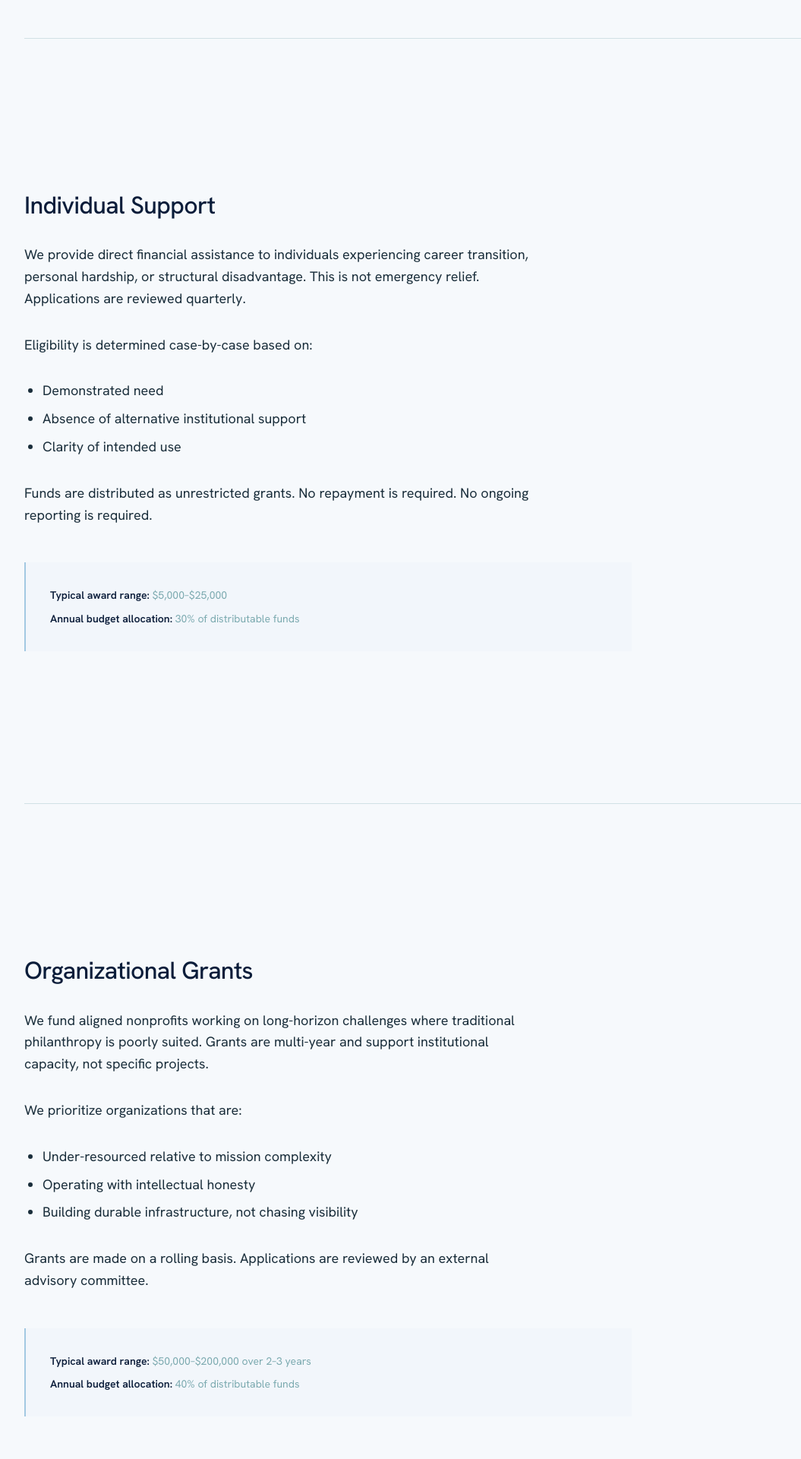
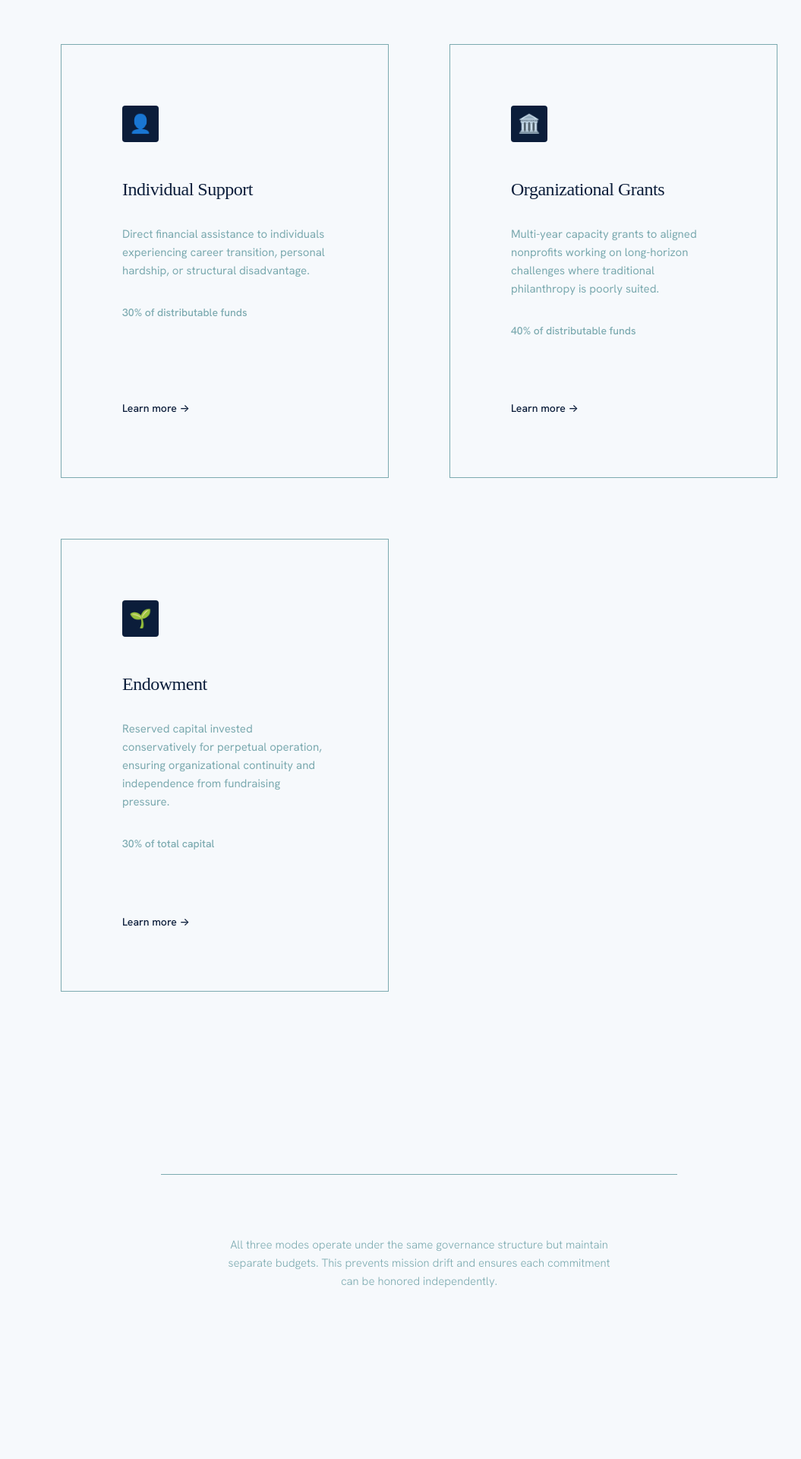
Before and after one commit to Roco41589/ghosts-worth-chasing-site, a Next.js app in the folder ghosts-redesign/: page /what-we-do in a window 1280 px wide. Shown: the part 580-2500 px from the top of the page at 76% size, without its empty margins (88-1143 px from the left). Built offline with nearby package versions, Linux system fonts and the light colour scheme.

Commit message:
Update page.tsx
What we do update

```diff
--- a/ghosts-redesign/app/what-we-do/page.tsx
+++ b/ghosts-redesign/app/what-we-do/page.tsx
@@ -1,3 +1,5 @@
+import Link from 'next/link'
+
 export default function WhatWeDo() {
   return (
     <>
@@ -6,6 +8,10 @@ export default function WhatWeDo() {
         <p style={{
           color: 'var(--color-text-secondary)',
           fontWeight: 300,
+          fontSize: '18px',
+          lineHeight: 1.6,
+          maxWidth: '700px',
+          margin: '0 auto',
         }}>
           Ghosts Worth Chasing operates in three distinct modes, each with separate accounting,
           criteria, and oversight. Funds are not commingled. Each mode serves a different time
@@ -13,162 +19,256 @@ export default function WhatWeDo() {
         </p>
       </section>
 
+      <section className="section">
         <div style={{
           maxWidth: 'var(--max-content-width)',
           margin: '0 auto',
-        padding: '0 var(--space-lg)',
+          display: 'grid',
+          gridTemplateColumns: 'repeat(auto-fit, minmax(280px, 1fr))',
+          gap: 'var(--space-lg)',
+          padding: '0 var(--space-md)',
         }}>
-        <hr />
+          {/* Individual Support Card */}
+          <Link
+            href="/what-we-do/individual-support"
+            style={{
+              border: '1px solid var(--color-border)',
+              padding: 'var(--space-lg)',
+              background: 'var(--color-mist-white)',
+              textDecoration: 'none',
+              color: 'inherit',
+              transition: 'border-color 0.2s ease, box-shadow 0.2s ease',
+              display: 'flex',
+              flexDirection: 'column',
+              gap: 'var(--space-md)',
+            }}
+            onMouseEnter={(e) => {
+              e.currentTarget.style.borderColor = 'var(--color-sky-blue)'
+              e.currentTarget.style.boxShadow = '0 2px 8px rgba(11, 29, 58, 0.08)'
+            }}
+            onMouseLeave={(e) => {
+              e.currentTarget.style.borderColor = 'var(--color-border)'
+              e.currentTarget.style.boxShadow = 'none'
+            }}
+          >
+            <div style={{
+              width: '48px',
+              height: '48px',
+              borderRadius: '4px',
+              background: 'var(--color-deep-navy)',
+              display: 'flex',
+              alignItems: 'center',
+              justifyContent: 'center',
+              color: 'var(--color-mist-white)',
+              fontSize: '24px',
+            }}>
+              👤
             </div>
 
-      <section className="section">
-        <div style={{ maxWidth: '800px' }}>
-          <h2>Individual Support</h2>
-          <p>
-            We provide direct financial assistance to individuals experiencing career transition,
-            personal hardship, or structural disadvantage. This is not emergency relief.
-            Applications are reviewed quarterly.
+            <div style={{ flex: 1 }}>
+              <h2 style={{
+                fontFamily: 'Regika, serif',
+                fontSize: '24px',
+                marginBottom: 'var(--space-sm)',
+                color: 'var(--color-deep-navy)',
+              }}>
+                Individual Support
+              </h2>
+              <p style={{
+                color: 'var(--color-text-secondary)',
+                fontSize: '15px',
+                lineHeight: 1.6,
+                marginBottom: 'var(--space-sm)',
+              }}>
+                Direct financial assistance to individuals experiencing career transition, personal hardship,
+                or structural disadvantage.
               </p>
-          <p>
-            Eligibility is determined case-by-case based on:
-          </p>
-          <ul style={{
-            marginLeft: '24px',
-            marginBottom: 'var(--space-sm)',
-            color: 'var(--color-text)',
+              <p style={{
+                fontSize: '14px',
+                color: 'var(--color-teal-grey)',
+                fontWeight: 500,
               }}>
-            <li>Demonstrated need</li>
-            <li>Absence of alternative institutional support</li>
-            <li>Clarity of intended use</li>
-          </ul>
-          <p>
-            Funds are distributed as unrestricted grants. No repayment is required.
-            No ongoing reporting is required.
-          </p>
-          <div style={{
-            marginTop: 'var(--space-md)',
-            padding: 'var(--space-sm)',
-            borderLeft: '2px solid var(--color-sky-blue)',
-            paddingLeft: 'var(--space-sm)',
-            background: 'rgba(163, 201, 226, 0.05)',
-          }}>
-            <p style={{ fontSize: '14px', color: 'var(--color-text-secondary)', marginBottom: '8px' }}>
-              <strong style={{ color: 'var(--color-deep-navy)' }}>Typical award range:</strong> $5,000–$25,000
-            </p>
-            <p style={{ fontSize: '14px', color: 'var(--color-text-secondary)', marginBottom: 0 }}>
-              <strong style={{ color: 'var(--color-deep-navy)' }}>Annual budget allocation:</strong> 30% of distributable funds
+                30% of distributable funds
               </p>
             </div>
+
+            <div style={{
+              fontSize: '14px',
+              color: 'var(--color-deep-navy)',
+              fontWeight: 500,
+              display: 'flex',
+              alignItems: 'center',
+              gap: '8px',
+            }}>
+              Learn more →
+            </div>
+          </Link>
+
+          {/* Organizational Grants Card */}
+          <Link
+            href="/what-we-do/organizational-grants"
+            style={{
+              border: '1px solid var(--color-border)',
+              padding: 'var(--space-lg)',
+              background: 'var(--color-mist-white)',
+              textDecoration: 'none',
+              color: 'inherit',
+              transition: 'border-color 0.2s ease, box-shadow 0.2s ease',
+              display: 'flex',
+              flexDirection: 'column',
+              gap: 'var(--space-md)',
+            }}
+            onMouseEnter={(e) => {
+              e.currentTarget.style.borderColor = 'var(--color-sky-blue)'
+              e.currentTarget.style.boxShadow = '0 2px 8px rgba(11, 29, 58, 0.08)'
+            }}
+            onMouseLeave={(e) => {
+              e.currentTarget.style.borderColor = 'var(--color-border)'
+              e.currentTarget.style.boxShadow = 'none'
+            }}
+          >
+            <div style={{
+              width: '48px',
+              height: '48px',
+              borderRadius: '4px',
+              background: 'var(--color-deep-navy)',
+              display: 'flex',
+              alignItems: 'center',
+              justifyContent: 'center',
+              color: 'var(--color-mist-white)',
+              fontSize: '24px',
+            }}>
+              🏛️
+            </div>
+
+            <div style={{ flex: 1 }}>
+              <h2 style={{
+                fontFamily: 'Regika, serif',
+                fontSize: '24px',
+                marginBottom: 'var(--space-sm)',
+                color: 'var(--color-deep-navy)',
+              }}>
+                Organizational Grants
+              </h2>
+              <p style={{
+                color: 'var(--color-text-secondary)',
+                fontSize: '15px',
+                lineHeight: 1.6,
+                marginBottom: 'var(--space-sm)',
+              }}>
+                Multi-year capacity grants to aligned nonprofits working on long-horizon challenges
+                where traditional philanthropy is poorly suited.
+              </p>
+              <p style={{
+                fontSize: '14px',
+                color: 'var(--color-teal-grey)',
+                fontWeight: 500,
+              }}>
+                40% of distributable funds
+              </p>
+            </div>
+
+            <div style={{
+              fontSize: '14px',
+              color: 'var(--color-deep-navy)',
+              fontWeight: 500,
+              display: 'flex',
+              alignItems: 'center',
+              gap: '8px',
+            }}>
+              Learn more →
+            </div>
+          </Link>
+
+          {/* Endowment Card */}
+          <Link
+            href="/what-we-do/endowment"
+            style={{
+              border: '1px solid var(--color-border)',
+              padding: 'var(--space-lg)',
+              background: 'var(--color-mist-white)',
+              textDecoration: 'none',
+              color: 'inherit',
+              transition: 'border-color 0.2s ease, box-shadow 0.2s ease',
+              display: 'flex',
+              flexDirection: 'column',
+              gap: 'var(--space-md)',
+            }}
+            onMouseEnter={(e) => {
+              e.currentTarget.style.borderColor = 'var(--color-sky-blue)'
+              e.currentTarget.style.boxShadow = '0 2px 8px rgba(11, 29, 58, 0.08)'
+            }}
+            onMouseLeave={(e) => {
+              e.currentTarget.style.borderColor = 'var(--color-border)'
+              e.currentTarget.style.boxShadow = 'none'
+            }}
+          >
+            <div style={{
+              width: '48px',
+              height: '48px',
+              borderRadius: '4px',
+              background: 'var(--color-deep-navy)',
+              display: 'flex',
+              alignItems: 'center',
+              justifyContent: 'center',
+              color: 'var(--color-mist-white)',
+              fontSize: '24px',
+            }}>
+              🌱
+            </div>
+
+            <div style={{ flex: 1 }}>
+              <h2 style={{
+                fontFamily: 'Regika, serif',
+                fontSize: '24px',
+                marginBottom: 'var(--space-sm)',
+                color: 'var(--color-deep-navy)',
+              }}>
+                Endowment
+              </h2>
+              <p style={{
+                color: 'var(--color-text-secondary)',
+                fontSize: '15px',
+                lineHeight: 1.6,
+                marginBottom: 'var(--space-sm)',
+              }}>
+                Reserved capital invested conservatively for perpetual operation, ensuring organizational
+                continuity and independence from fundraising pressure.
+              </p>
+              <p style={{
+                fontSize: '14px',
+                color: 'var(--color-teal-grey)',
+                fontWeight: 500,
+              }}>
+                30% of total capital
+              </p>
+            </div>
+
+            <div style={{
+              fontSize: '14px',
+              color: 'var(--color-deep-navy)',
+              fontWeight: 500,
+              display: 'flex',
+              alignItems: 'center',
+              gap: '8px',
+            }}>
+              Learn more →
+            </div>
+          </Link>
         </div>
       </section>
 
-      <div style={{
-        maxWidth: 'var(--max-content-width)',
-        margin: '0 auto',
-        padding: '0 var(--space-lg)',
+      <section className="section section--narrow section--centered" style={{
+        borderTop: '1px solid var(--color-border)',
+        paddingTop: 'var(--space-lg)',
+        marginTop: 'var(--space-xl)',
       }}>
-        <hr />
-      </div>
-
-      <section className="section">
-        <div style={{ maxWidth: '800px' }}>
-          <h2>Organizational Grants</h2>
-          <p>
-            We fund aligned nonprofits working on long-horizon challenges where traditional
-            philanthropy is poorly suited. Grants are multi-year and support institutional capacity,
-            not specific projects.
-          </p>
-          <p>
-            We prioritize organizations that are:
-          </p>
-          <ul style={{
-            marginLeft: '24px',
-            marginBottom: 'var(--space-sm)',
-            color: 'var(--color-text)',
+        <p style={{
+          fontWeight: 300,
+          fontSize: '15px',
+          color: 'var(--color-text-secondary)',
+          lineHeight: 1.6,
         }}>
-            <li>Under-resourced relative to mission complexity</li>
-            <li>Operating with intellectual honesty</li>
-            <li>Building durable infrastructure, not chasing visibility</li>
-          </ul>
-          <p>
-            Grants are made on a rolling basis. Applications are reviewed by an external
-            advisory committee.
-          </p>
-          <div style={{
-            marginTop: 'var(--space-md)',
-            padding: 'var(--space-sm)',
-            borderLeft: '2px solid var(--color-sky-blue)',
-            paddingLeft: 'var(--space-sm)',
-            background: 'rgba(163, 201, 226, 0.05)',
-          }}>
-            <p style={{ fontSize: '14px', color: 'var(--color-text-secondary)', marginBottom: '8px' }}>
-              <strong style={{ color: 'var(--color-deep-navy)' }}>Typical award range:</strong> $50,000–$200,000 over 2–3 years
-            </p>
-            <p style={{ fontSize: '14px', color: 'var(--color-text-secondary)', marginBottom: 0 }}>
-              <strong style={{ color: 'var(--color-deep-navy)' }}>Annual budget allocation:</strong> 40% of distributable funds
-            </p>
-          </div>
-        </div>
-      </section>
-
-      <div style={{
-        maxWidth: 'var(--max-content-width)',
-        margin: '0 auto',
-        padding: '0 var(--space-lg)',
-      }}>
-        <hr />
-      </div>
-
-      <section className="section">
-        <div style={{ maxWidth: '800px' }}>
-          <h2>Endowment</h2>
-          <p>
-            A portion of contributed capital is reserved for perpetual operation. These funds
-            are invested conservatively and distributed according to a formal spending policy.
-          </p>
-          <p>
-            The endowment exists to ensure:
-          </p>
-          <ul style={{
-            marginLeft: '24px',
-            marginBottom: 'var(--space-sm)',
-            color: 'var(--color-text)',
-          }}>
-            <li>Organizational continuity beyond founding leadership</li>
-            <li>Independence from fundraising pressure</li>
-            <li>Stable funding for long-term commitments</li>
-          </ul>
-          <p>
-            Endowment funds are governed separately. Investment allocation and withdrawal rates
-            are published annually in the Resources section.
-          </p>
-          <div style={{
-            marginTop: 'var(--space-md)',
-            padding: 'var(--space-sm)',
-            borderLeft: '2px solid var(--color-sky-blue)',
-            paddingLeft: 'var(--space-sm)',
-            background: 'rgba(163, 201, 226, 0.05)',
-          }}>
-            <p style={{ fontSize: '14px', color: 'var(--color-text-secondary)', marginBottom: '8px' }}>
-              <strong style={{ color: 'var(--color-deep-navy)' }}>Current endowment size:</strong> Disclosed annually
-            </p>
-            <p style={{ fontSize: '14px', color: 'var(--color-text-secondary)', marginBottom: 0 }}>
-              <strong style={{ color: 'var(--color-deep-navy)' }}>Target allocation:</strong> 30% of total capital
-            </p>
-          </div>
-        </div>
-      </section>
-
-      <div style={{
-        maxWidth: 'var(--max-content-width)',
-        margin: '0 auto',
-        padding: '0 var(--space-lg)',
-      }}>
-        <hr />
-      </div>
-
-      <section className="section section--narrow section--centered">
-        <p style={{ fontWeight: 300 }}>
           All three modes operate under the same governance structure but maintain separate budgets.
           This prevents mission drift and ensures each commitment can be honored independently.
         </p>
```
Lines whose indentation alone changed are shown as unchanged.
